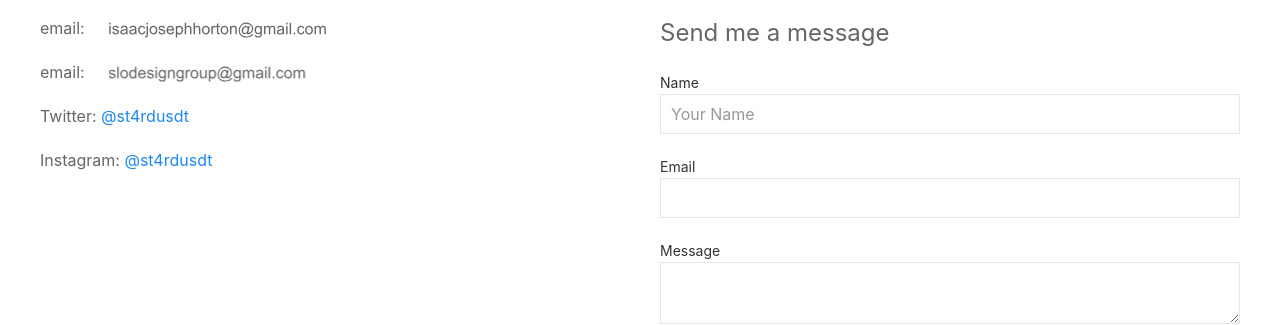
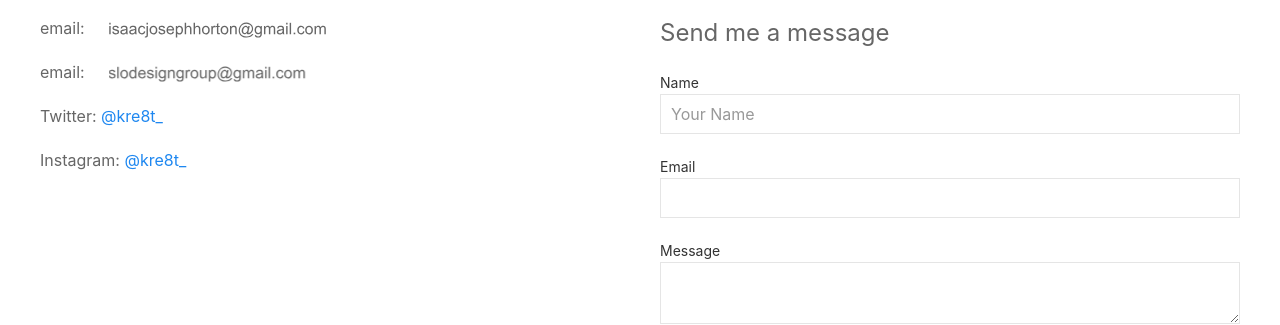
Before and after one commit to kre8t/kre8t.github.io, a Jekyll site: the page built from _pages/contact.md, in a window 1280 px wide. Shown: the part 532-857 px from the top of the page. Built offline with Jekyll 4.4.1, drawn with Linux system fonts in a browser that asks for light colours.

Commit message:
Update contact.md

```diff
--- a/_pages/contact.md
+++ b/_pages/contact.md
@@ -10,8 +10,8 @@ permalink: /contact
 <div>
 <p>email: <img src="{{"/assets/img/isaac-email.svg" | relative_url}}" width="218" height="16" alt="isaac email" class="uk-inline uk-margin-left" uk-svg></p>
 <p>email: <img src="{{"/assets/img/sdg-email.svg" | relative_url}}" height="16" alt="svg email" class="uk-inline uk-margin-left" uk-svg></p>
-<p>Twitter: <a href="https://twitter.com/st4rdusdt">@st4rdusdt</a></p>
-<p>Instagram: <a href="https://instagram.com/st4rdusdt">@st4rdusdt</a></p>
+<p>Twitter: <a href="https://twitter.com/kre8t_">@kre8t_</a></p>
+<p>Instagram: <a href="https://instagram.com/kre8t_">@kre8t_</a></p>
 </div></div>
 <div class="uk-width-1-2@m">
 {% include contact-form.html %}
```
